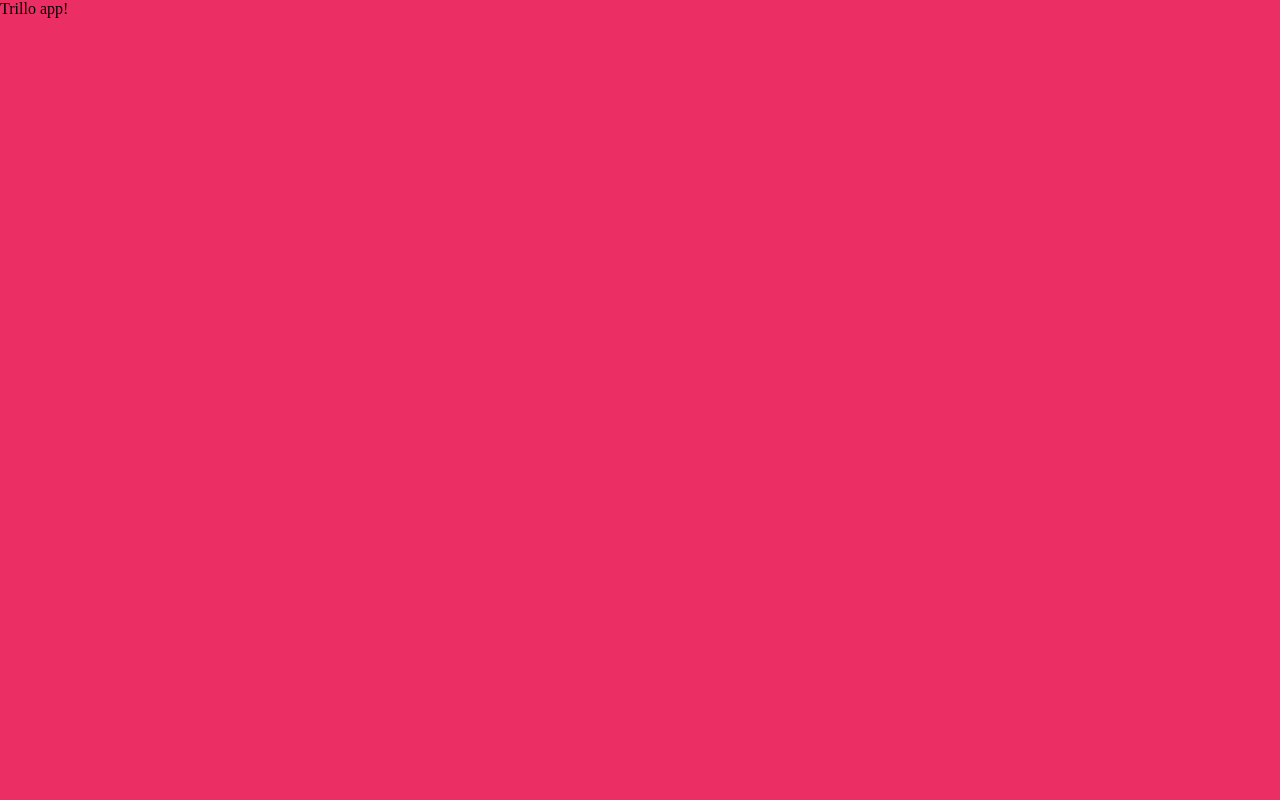
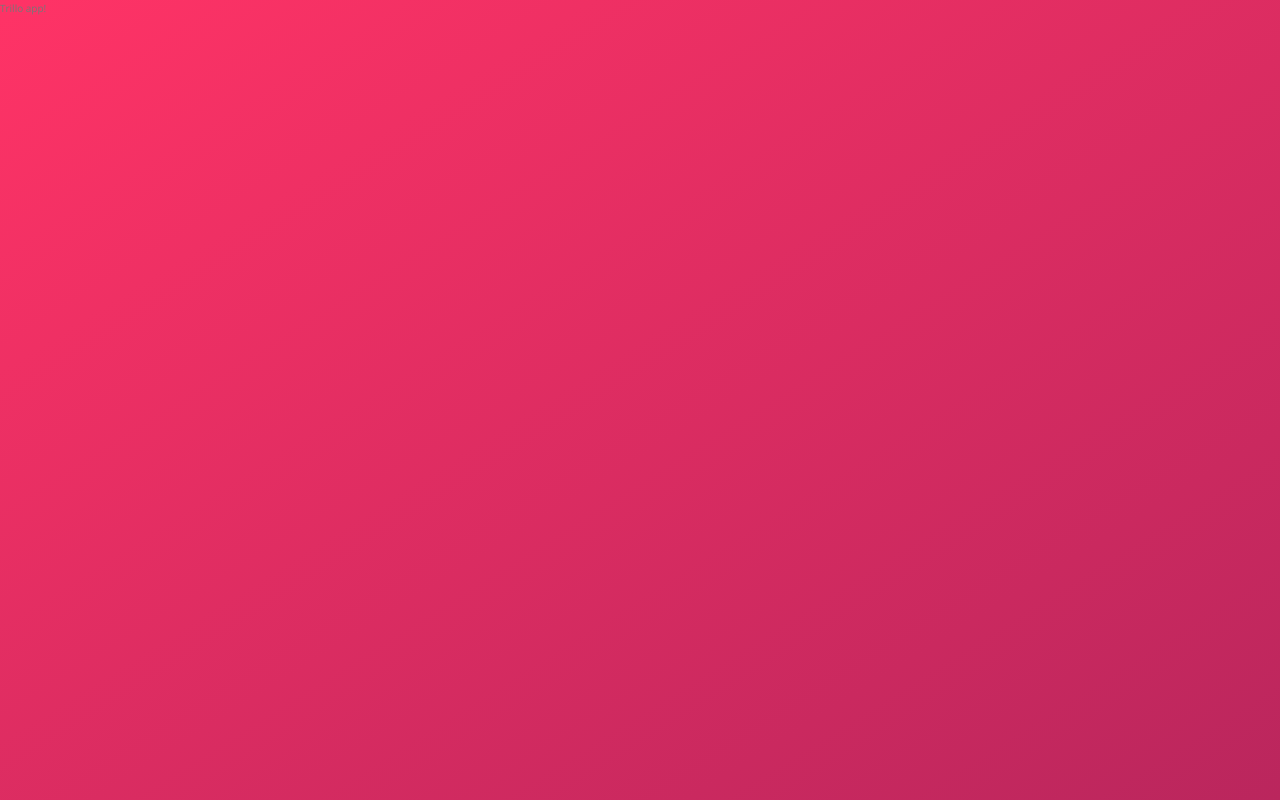
Before and after one commit to melwynt/booking-app, a website: page index.html in a window 1280 px wide. Drawn offline with nearby package versions, Linux system fonts and the light colour scheme.

Commit message:
:lipstick: Add background linear gradient

```diff
--- a/sass/_base.scss
+++ b/sass/_base.scss
@@ -0,0 +1,61 @@
+/*
+COLORS
+
+Primary: #eb2f64
+Primary light: #FF3366
+Primary dark: #BA265D
+
+Grey light 1: #faf9f9
+Grey light 2: #f4f2f2
+Grey light 3: #f0eeee
+Grey light 4: #ccc
+
+Grey dark 1: #333
+Grey dark 2: #777
+Grey dark 3: #999
+
+*/
+:root {
+    --color-primary: #eb2f64;
+    --color-primary-light: #FF3366;
+    --color-primary-dark: #BA265D;
+
+    --color-grey-light-1: #faf9f9;
+    --color-grey-light-2: #f4f2f2;
+    --color-grey-light-3: #f0eeee;
+    --color-grey-light-4: #ccc;
+
+    --color-grey-dark-1: #333;
+    --color-grey-dark-2: #777;
+    --color-grey-dark-3: #999;
+  }
+
+* {
+    margin: 0;
+    padding: 0;
+}
+
+*,
+*::before,
+*::after {
+    box-sizing: inherit;
+}
+
+html {
+    box-sizing: border-box;
+    font-size: 62.5%; // 1rem = 10px
+}
+
+body {
+    font-family: "Open Sans", sans-serif;
+    font-weight: 400;
+    line-height: 1.6;
+
+    color: var(--color-grey-dark-2);
+
+    background-image: linear-gradient(to right bottom, var(--color-primary-light), var(--color-primary-dark));
+    background-size: cover;
+    background-repeat: no-repeat;
+
+    min-height: 100vh;
+}
--- a/sass/main.scss
+++ b/sass/main.scss
@@ -1,28 +1,3 @@
-/*
-COLORS
-
-Primary: #eb2f64
-Primary light: #FF3366
-Primary dark: #BA265D
-
-Grey light 1: #faf9f9
-Grey light 2: #f4f2f2
-Grey light 3: #f0eeee
-Grey light 4: #ccc
-
-Grey dark 1: #333
-Grey dark 2: #777
-Grey dark 3: #999
-
-*/
-
-* {
-    margin: 0;
-    padding: 0;
-
-}
-
-body {
-    background-color: #eb2f64;
-    box-sizing: border-box;
-}
+@import "base";
+@import "layout";
+@import "components";
```
Also changed, not shown: css/style.css.
